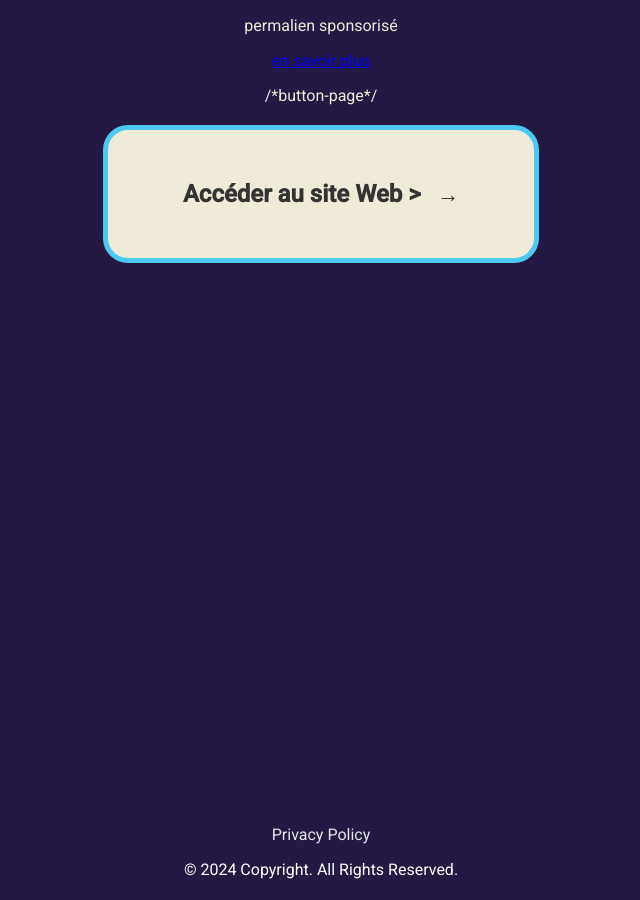
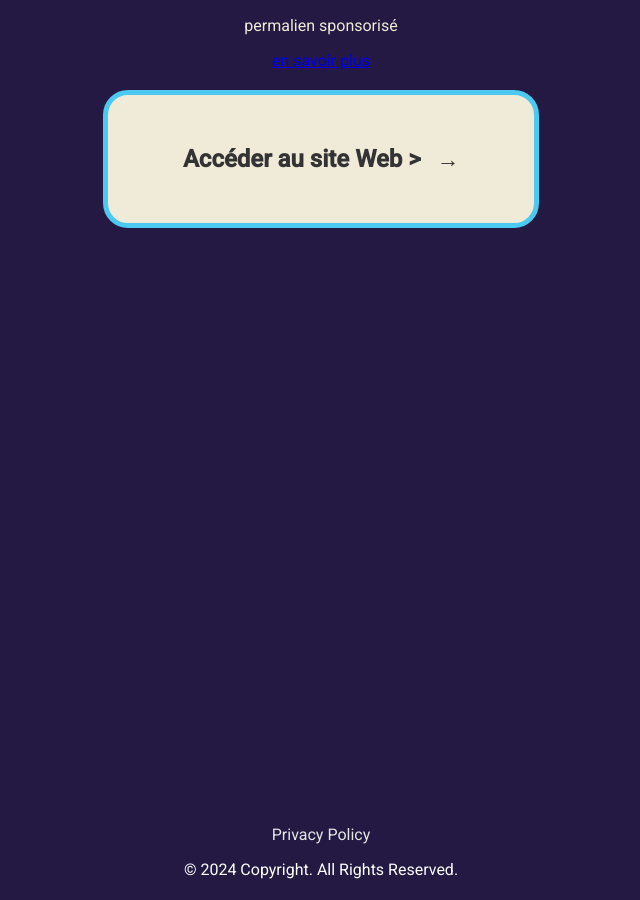
Before and after one commit to Ingbla/potato, a Jekyll site: the page built from page1.md, in a window 1280 px wide. Shown: the whole page, without its empty margins (319-959 px from the left). Built offline with Jekyll 4.4.1, drawn with Linux system fonts in a browser that asks for light colours.

Commit message:
Update page1.md

```diff
--- a/page1.md
+++ b/page1.md
@@ -6,6 +6,6 @@ title: "Travail à Tamatave"
 
 <p>permalien sponsorisé</p>
 <a href="https://makemycv.fr/site-recherche-emploi" target="_blank">en savoir plus</a>
-<div class="button-container"> /*button-page*/
+<div class="button-container">
 <a href="https://makemycv.fr/site-recherche-emploi" target="_blank" class="bouton-page">Accéder au site Web > </a>
 </div>
```
